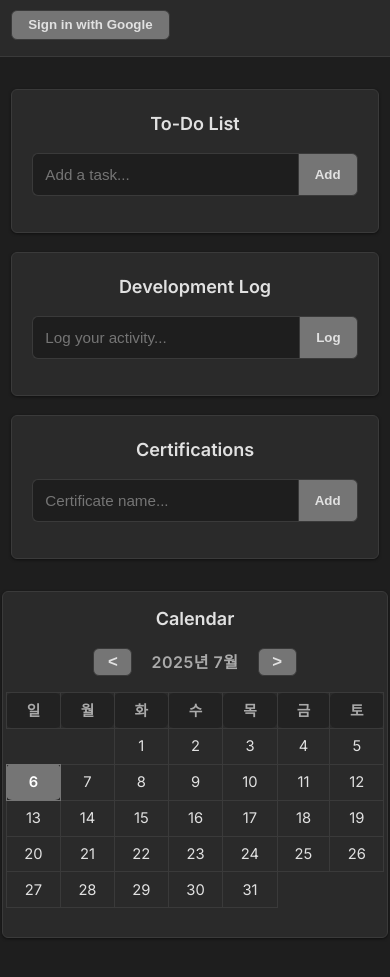
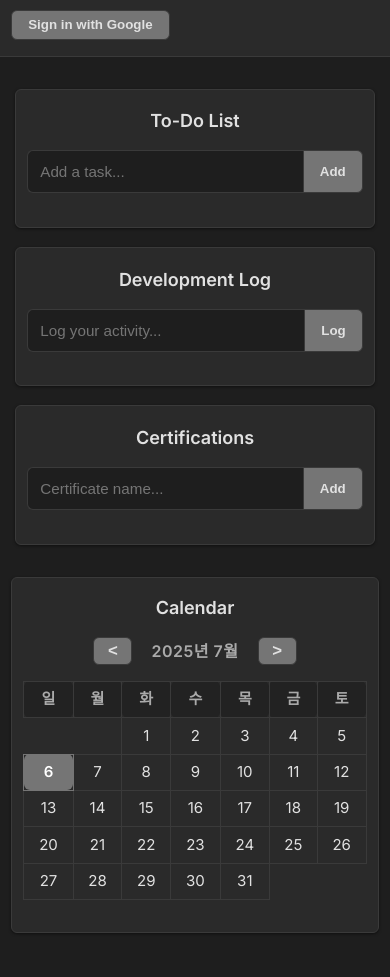
Before and after one commit to steppenhj/MyPlan, a plain HTML site: page index.html in a window 390 px wide. Shown: the part 55-1032 px from the top of the page. Drawn offline with Linux system fonts and the light colour scheme; no server answers.

Commit message:
반응형

```diff
--- a/index.html
+++ b/index.html
@@ -260,52 +260,43 @@
 }
 
 
-@media (max-width: 900px) {
+@media (max-width: 768px) {
+  header {
+    flex-direction: column;
+    align-items: flex-start;
+    padding: 1rem 0.7rem;
+    gap: 0.8rem;
+  }
   .container {
     flex-direction: column;
     gap: 1.2rem;
-    max-width: 95vw;
+    max-width: 98vw;
+    padding: 0 0.7rem;
   }
   .card {
     width: 100%;
     min-width: 0;
+    padding: 1.1rem 0.7rem;
   }
-}
-
-@media (max-width: 700px) {
   .calendar-wrapper {
     max-width: 100vw;
-    padding: 0 0.5rem;
+    padding: 0 0.7rem;
   }
   #calendar-card {
     max-width: 100%;
     min-width: 0;
-    padding: 1rem 0.5rem;
+    padding: 1rem 0.7rem;
   }
   #calendar-table th,
   #calendar-table td {
-    padding: 0.4rem 0.02rem;
-    font-size: 0.92rem;
+    padding: 0.4rem 0.01rem;
+    font-size: 0.94rem;
   }
   #calendar-memo-box {
     padding: 0.7rem 0.4rem 0.7rem 0.4rem;
   }
 }
 
-@media (max-width: 500px) {
-  header {
-    flex-direction: column;
-    align-items: flex-start;
-    padding: 1rem 0.7rem;
-    gap: 0.8rem;
-  }
-  .container, .calendar-wrapper {
-    padding: 0 0.1rem;
-  }
-  #calendar-card {
-    padding: 0.8rem 0.2rem;
-  }
-}
 
   </style>
 </head>
```
